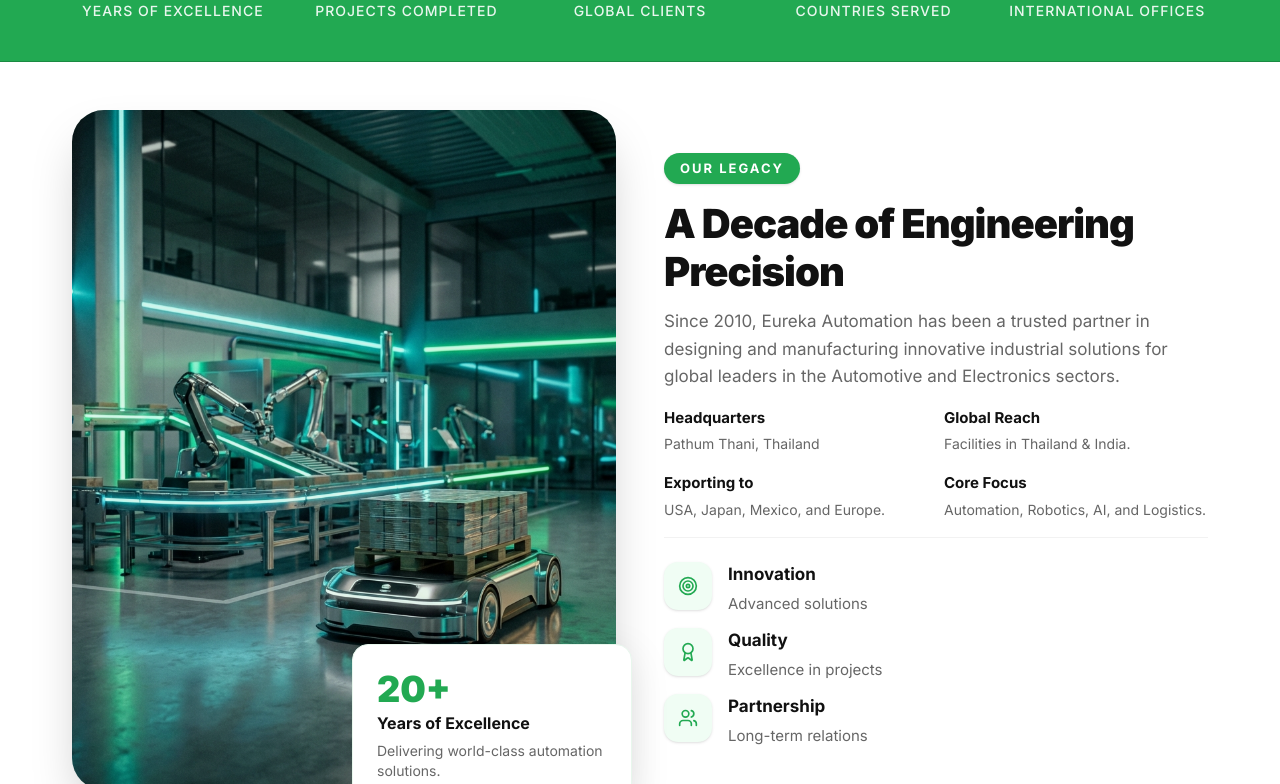
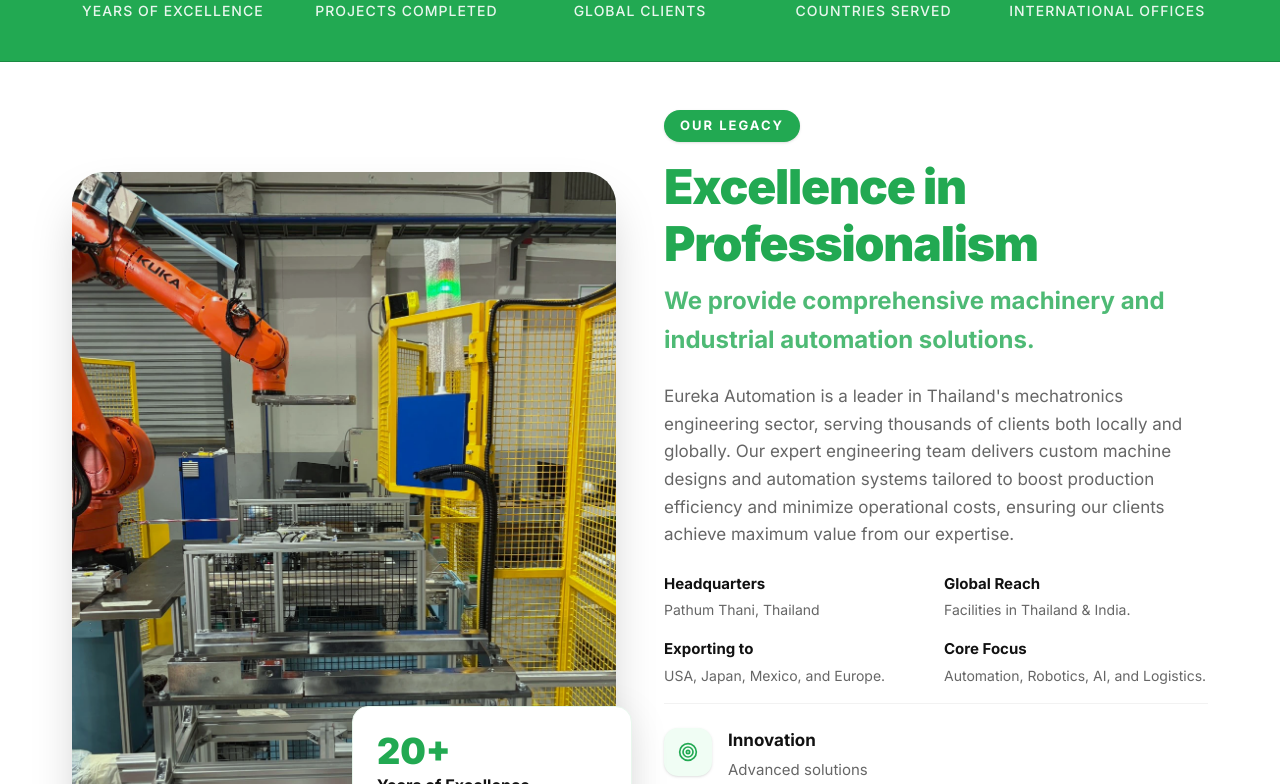
Before and after one commit to Krm-Eureka/EurekaAutomation_Site, a Next.js app: page /en in a window 1280 px wide. Shown: the part 896-1680 px from the top of the page. Built offline with nearby package versions, Linux system fonts and the light colour scheme; no server answers.

Commit message:
feat: add professionalism section and update hero images to Our_Legacy

```diff
--- a/src/app/(main)/[locale]/HomeClient.tsx
+++ b/src/app/(main)/[locale]/HomeClient.tsx
@@ -295,7 +295,7 @@
                             >
                                 <div className="relative aspect-[4/5] rounded-[2rem] overflow-hidden shadow-2xl">
                                     <Image
-                                        src={withBasePath("/images/hero-automation.webp")}
+                                        src={withBasePath("/images/Our_Legacy.webp")}
                                         alt="Eureka Automation Facility"
                                         fill
                                         className="object-cover"
@@ -329,11 +329,14 @@
                                     <span className="text-white bg-green-primary px-4 py-1.5 rounded-full text-[13px] font-bold tracking-[2px] uppercase mb-4 inline-block shadow-sm">
                                         {tAbout('tag')}
                                     </span>
-                                    <h2 className={`text-3xl md:text-[2.5rem] font-black text-ink mb-3 ${locale === 'th' ? 'leading-[1.5] tracking-normal' : 'tracking-tight leading-[1.2]'}`}>
-                                        {tAbout('title')}
+                                    <h2 className={`text-4xl md:text-5xl font-black text-green-primary mb-2 ${locale === 'th' ? 'leading-[1.5] tracking-normal' : 'tracking-tight leading-[1.2]'}`}>
+                                        {tAbout('professionalism_title')}
                                     </h2>
-                                    <p className="text-[17px] text-ink-muted leading-relaxed font-light mb-4">
-                                        {tAbout('overview_desc')}
+                                    <p className="text-xl md:text-2xl font-bold text-green-primary/80 mb-6 leading-relaxed">
+                                        {tAbout('professionalism_subtitle')}
+                                    </p>
+                                    <p className="text-[17px] text-ink-muted leading-relaxed font-light mb-6">
+                                        {tAbout('professionalism_desc')}
                                     </p>
                                 </div>
 
--- a/src/app/(main)/[locale]/about/page.tsx
+++ b/src/app/(main)/[locale]/about/page.tsx
@@ -53,12 +53,17 @@
         <div className="mx-auto max-w-7xl px-4 sm:px-6 lg:px-8">
           <div className="grid md:grid-cols-2 gap-16 items-center">
             <div className="space-y-6">
-              <h2 className="text-3xl md:text-4xl font-bold text-slate-900 tracking-tight">
-                {t("who_we_are")}
+              <h2 className="text-3xl md:text-5xl font-bold text-slate-900 tracking-tight">
+                {t("professionalism_title")}
               </h2>
-              <p className="text-lg text-slate-600 leading-relaxed">
-                {t("overview_desc")}
-              </p>
+              <div className="space-y-4">
+                <h3 className="text-2xl font-bold text-emerald-600">
+                  {t("professionalism_subtitle")}
+                </h3>
+                <p className="text-lg text-slate-600 leading-relaxed">
+                  {t("professionalism_desc")}
+                </p>
+              </div>
               <div className="p-6 bg-slate-50 rounded-2xl border border-slate-100">
                 <p className="text-slate-600 italic">
                   {t("comprehensive_services")}
--- a/src/app/(main)/[locale]/ai-solutions/AISolutionsClient.tsx
+++ b/src/app/(main)/[locale]/ai-solutions/AISolutionsClient.tsx
@@ -10,7 +10,7 @@
             videoCategory="AI"
             themeColor="bg-fuchsia-500/10"
             secondThemeColor="bg-cyan-500/10"
-            backgroundImage="/images/hero-automation.webp"
+            backgroundImage="/images/Our_Legacy.webp"
             icon={Sparkles}
             homeServiceKey="ai_ml"
         />
--- a/src/app/(main)/[locale]/custom-machines/CustomMachinesClient.tsx
+++ b/src/app/(main)/[locale]/custom-machines/CustomMachinesClient.tsx
@@ -10,7 +10,7 @@
             videoCategory="MACHINES"
             themeColor="bg-indigo-500/10"
             secondThemeColor="bg-blue-500/10"
-            backgroundImage="/images/hero-automation.webp"
+            backgroundImage="/images/Our_Legacy.webp"
             icon={Settings}
             homeServiceKey="custom_machines"
         />
--- a/src/app/(main)/[locale]/logistics/LogisticsClient.tsx
+++ b/src/app/(main)/[locale]/logistics/LogisticsClient.tsx
@@ -10,7 +10,7 @@
             videoCategory="LOGISTICS"
             themeColor="bg-emerald-500/10"
             secondThemeColor="bg-blue-500/10"
-            backgroundImage="/images/eureka-og02.webp"
+            backgroundImage="/images/eureka-og.webp"
             icon={Truck}
             homeServiceKey="smart_logistics"
         />
--- a/src/app/(main)/[locale]/robotics/RoboticsClient.tsx
+++ b/src/app/(main)/[locale]/robotics/RoboticsClient.tsx
@@ -10,7 +10,7 @@
             videoCategory="ROBOTICS"
             themeColor="bg-cyan-500/10"
             secondThemeColor="bg-violet-500/10"
-            backgroundImage="/images/hero-automation.webp"
+            backgroundImage="/images/Our_Legacy.webp"
             icon={Zap}
             homeServiceKey="automation"
         />
--- a/src/messages/en.json
+++ b/src/messages/en.json
@@ -108,7 +108,10 @@
                 "desc": "Long-term relations"
             }
         },
-        "placeholder": "Manufacturing Excellence"
+        "placeholder": "Manufacturing Excellence",
+        "professionalism_title": "Excellence in Professionalism",
+        "professionalism_subtitle": "We provide comprehensive machinery and industrial automation solutions.",
+        "professionalism_desc": "Eureka Automation is a leader in Thailand's mechatronics engineering sector, serving thousands of clients both locally and globally. Our expert engineering team delivers custom machine designs and automation systems tailored to boost production efficiency and minimize operational costs, ensuring our clients achieve maximum value from our expertise."
     },
     "industrialTrust": {
         "title": "INDUSTRIAL TRUST",
--- a/src/messages/th.json
+++ b/src/messages/th.json
@@ -108,7 +108,10 @@
                 "desc": "ความสัมพันธ์ระยะยาว"
             }
         },
-        "placeholder": "ความเป็นเลิศด้านการผลิต"
+        "placeholder": "ความเป็นเลิศด้านการผลิต",
+        "professionalism_title": "ด้วยความเป็นมืออาชีพ",
+        "professionalism_subtitle": "เราให้บริการด้านเครื่องจักรและระบบอัตโนมัติอย่างครบวงจร.",
+        "professionalism_desc": "บริษัท ยูเรกา ออโตเมชั่น เราเป็นผู้นำในด้านบริการเกี่ยวกับงานวิศวกรรมแมคคาทรอนิกส์ของไทยที่มีลูกค้านับพันราย ทั้งในประเทศและต่างประเทศ เราให้บริการลูกค้าด้วยทีมวิศวกรที่ชำนาญการสามารถออกแบบเครื่องจักรและระบบอัตโนมัติเพื่อตอบโจทย์ลูกค้าในการเพิ่มผลผลิตหรือลดต้นทุนดำเนินงาน ทำให้ลูกค้าได้ประโยชน์สูงสุดจากการรับบริการของเรา"
     },
     "industrialTrust": {
         "title": "INDUSTRIAL TRUST",
```
Also changed, not shown: public/images/Our_Legacy.webp (added).
